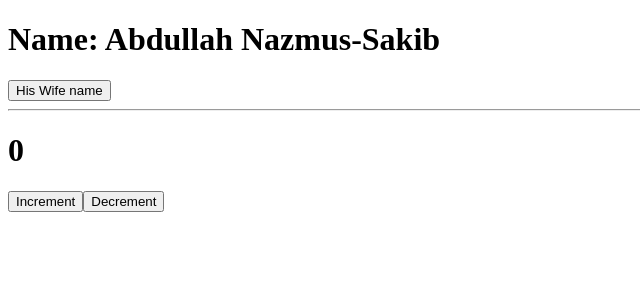
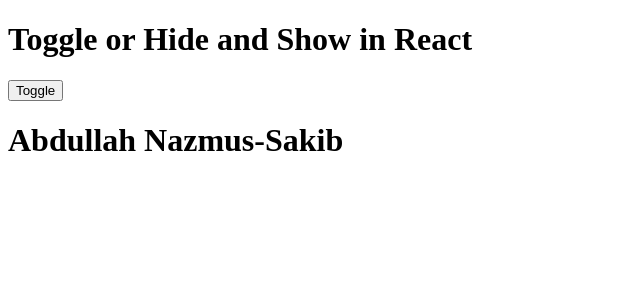
Before and after one commit to AbdullahRFA/React, a React (Vite) app in the folder my_react_app/: page / in a window 1280 px wide. Shown: the top 300 px of the page, without its empty margins (0-640 px from the left). Built offline with nearby package versions, Linux system fonts and the light colour scheme.

Commit message:
implement hide and show toggle in react using state and hooks

```diff
--- /dev/null
+++ b/my_react_app/src/component_for_hide_show.jsx
@@ -0,0 +1,16 @@
+import { useState } from "react";
+
+function ToogleApp() {
+  const [isVisible, setVisible] = useState(true);
+
+  const toggle = () => {
+    setVisible(!isVisible);
+  };
+  return (
+    <div>
+      <button onClick={toggle}>Toggle</button>
+      <h1>{isVisible ? "Abdullah Nazmus-Sakib" : null}</h1>
+    </div>
+  );
+}
+export default ToogleApp;
--- /dev/null
+++ b/my_react_app/src/toggle.jsx
@@ -0,0 +1,11 @@
+import ToogleApp from "./component_for_hide_show"
+function App(){
+    return(
+        <div>
+                <h1>Toggle or Hide and Show in React</h1>
+                <ToogleApp />
+        </div>
+    )
+}
+
+export default App;
```
Also changed, not shown: my_react_app/src/main.jsx (+6 -5 lines), 1 other file (tests, documents, lock files or other folders).
